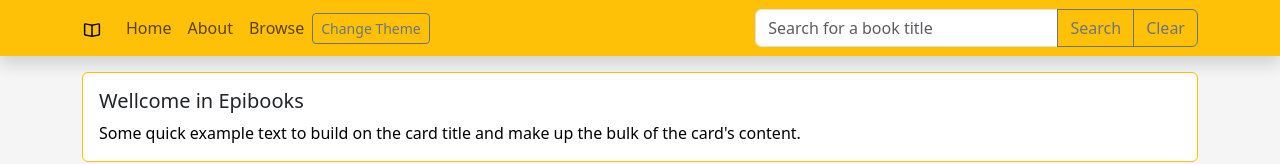
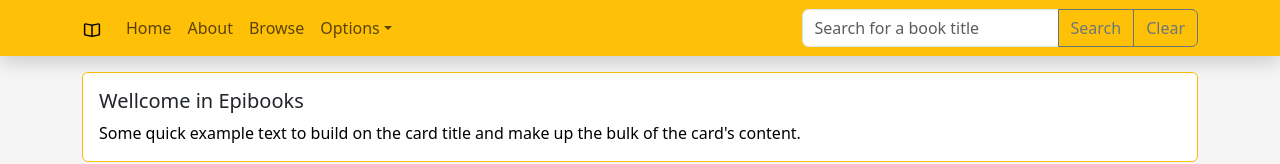
Before and after one commit to DeadCleaver/epibooks-2, a React (Create React App) app: page / in a window 1280 px wide. Shown: the top 164 px of the page. Built offline with nearby package versions, Linux system fonts and the light colour scheme.

Commit message:
aggiustato stile nav

```diff
--- a/src/components/MyNav/MyNav.jsx
+++ b/src/components/MyNav/MyNav.jsx
@@ -3,14 +3,15 @@
   Container,
   Nav,
   Navbar,
-  InputGroup,
+  InputGroup, NavDropdown,
+
   Form,
   Button,
 } from "react-bootstrap";
 import { useState } from "react";
 import { Theme } from "../../contex/Theme/Theme";
 import { IoMdBook } from "react-icons/io";
-import "./MyNav.css"
+import "./MyNav.css";
 
 export default function MyNav({ onSearchBook, onClearSearch }) {
   const menuitems = ["Home", "About", "Browse"];
@@ -20,13 +21,73 @@
   return (
     <>
       <Navbar
+        expand="lg"
         bg={theme === "dark" ? "dark" : "warning"}
         data-bs-theme={theme === "dark" ? "dark" : "light"}
         className="shadow sticky-top"
       >
         <Container>
           <Navbar.Brand href="#home">
-            <IoMdBook/>
+            <IoMdBook />
+          </Navbar.Brand>
+          <Navbar.Toggle aria-controls="navbarScroll" />
+          <Navbar.Collapse id="navbarScroll">
+            <Nav
+              className="me-auto my-2 my-lg-0"
+              style={{ maxHeight: "100px" }}
+              navbarScroll
+            >
+              {menuitems.map((item, index) => (
+                <Nav.Link key={index} href="#">
+                  {item}
+                </Nav.Link>
+              ))}
+              <NavDropdown title="Options" id="navbarScrollingDropdown">
+                <NavDropdown.Item
+                  onClick={() => setTheme(theme === "dark" ? "light" : "dark")}
+                >
+                  Change Theme
+                </NavDropdown.Item>
+              </NavDropdown>
+            </Nav>
+
+            <Form className="d-flex">
+              <InputGroup>
+              <Form.Control
+                placeholder="Search for a book title"
+                aria-label="Search for a book title"
+                aria-describedby="basic-addon2"
+                value={searchField}
+                onChange={(e) => setSearchField(e.target.value)}
+              />
+              <Button
+                onClick={(e) => onSearchBook(searchField)}
+                variant="outline-secondary"
+              >
+                Search
+              </Button>
+              <Button
+                onClick={(e) => onClearSearch()}
+                variant="outline-secondary"
+              >
+                Clear
+              </Button>
+              </InputGroup>
+            </Form>
+          </Navbar.Collapse>
+        </Container>
+      </Navbar>
+
+      {/* vecchia */}
+
+      {/*  <Navbar
+        bg={theme === "dark" ? "dark" : "warning"}
+        data-bs-theme={theme === "dark" ? "dark" : "light"}
+        className="shadow sticky-top"
+      >
+        <Container>
+          <Navbar.Brand href="#home">
+            <IoMdBook /> <div>EpiBooks</div>
           </Navbar.Brand>
           <Nav>
             {menuitems.map((item, index) => (
@@ -68,7 +129,7 @@
             </Button>
           </InputGroup>
         </Container>
-      </Navbar>
+      </Navbar> */}
     </>
   );
 }
```
